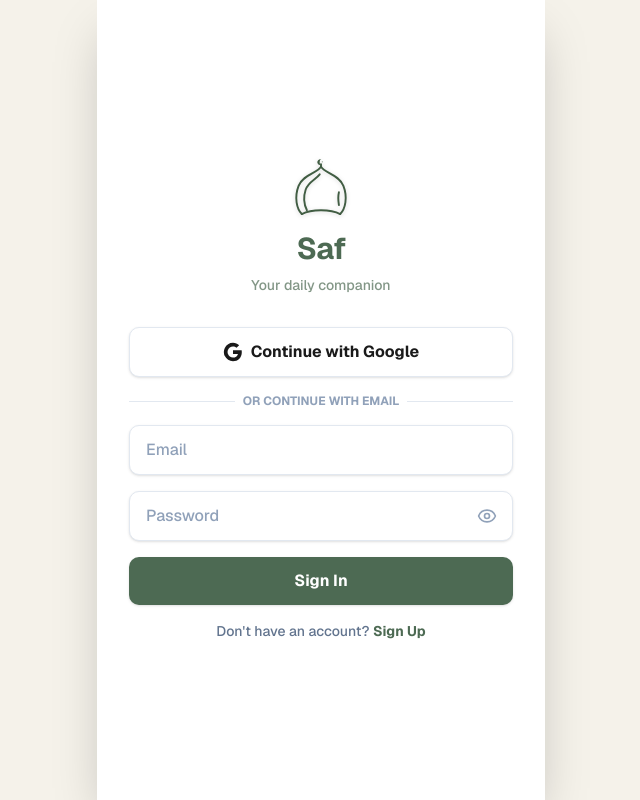
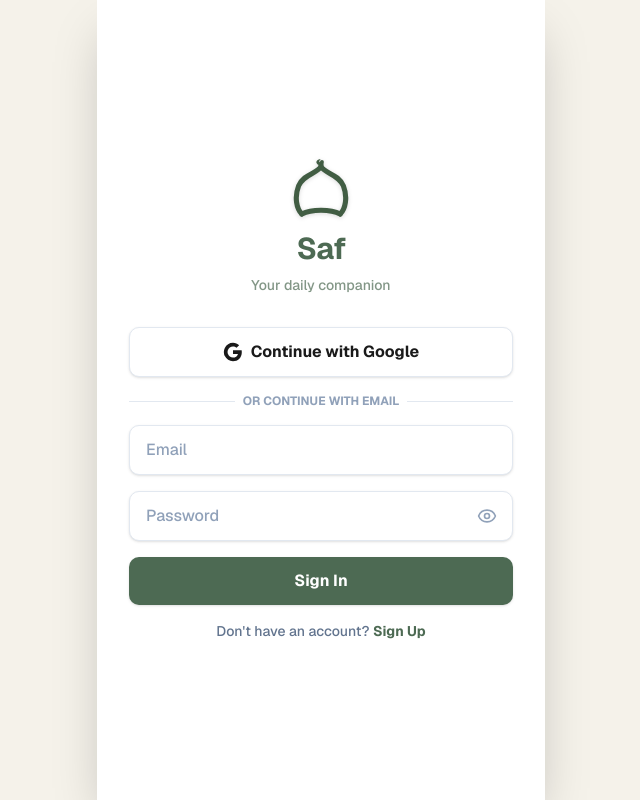
Before and after one commit to IrfanNG/Saf, a Next.js app: page /login in a window 1280 px wide. Shown: the whole page, without its empty margins (319-959 px from the left). Built offline with nearby package versions, Linux system fonts and the light colour scheme; no server answers.

Commit message:
style: thicken mosque icon outline for consistency

```diff
--- a/src/components/saf-logo.tsx
+++ b/src/components/saf-logo.tsx
@@ -18,28 +18,22 @@ export function SafLogo({ className, size = 48 }: SafLogoProps) {
             xmlns="http://www.w3.org/2000/svg"
             className={cn("flex-shrink-0", className)}
         >
-            {/* The "Perfect Match" Onion Dome from reference image */}
-            <g stroke="#415D43" strokeWidth="3" strokeLinecap="round" strokeLinejoin="round">
-                {/* 1. Main Outer Onion Shape (More bulgy at the bottom) */}
+            {/* The "Consistent Weight" Onion Dome - Matching Lucide strokeWidth 2 */}
+            <g stroke="#415D43" strokeWidth="8" strokeLinecap="round" strokeLinejoin="round">
+                {/* 1. Main Outer Onion Shape (Clean silhouette) */}
                 <path d="M 20 86 C 12 78, 8 60, 15 42 C 22 24, 45 22, 50 12 C 55 22, 78 24, 85 42 C 92 60, 88 78, 80 86" />
 
                 {/* 2. The Curved Base Line ("Smile" base) */}
                 <path d="M 20 86 C 35 78, 65 78, 80 86" />
 
-                {/* 3. Left Interior Detail Line (Hand-drawn shadow look) */}
-                <path d="M 28 80 C 24 72, 22 60, 26 48 C 30 36, 42 32, 48 24" />
-
-                {/* 4. Small Right Detail Notch */}
-                <path d="M 78 72 Q 76 60, 78 52" />
-
-                {/* 5. Finial Stalk (Neck) */}
+                {/* 3. Finial Stalk (Neck) */}
                 <path d="M 50 12 V 8" />
 
-                {/* 6. Crescent Moon (Facing left/up) */}
-                <path d="M 51 0 C 42 0, 42 10, 51 10 C 47 10, 47 0, 51 0 Z" fill="#415D43" strokeWidth="0" />
+                {/* 4. Crescent Moon (Facing left/up) */}
+                <path d="M 51 0 C 40 0, 40 10, 51 10 C 46 10, 46 0, 51 0 Z" fill="#415D43" strokeWidth="0" />
 
-                {/* 7. Star (Small, five-pointed) */}
-                <path d="M 52 4 L 53 4 L 52.4 4.8 L 52.6 5.5 L 52 5.1 L 51.4 5.5 L 51.6 4.8 L 51 4 L 52 4 Z" fill="#415D43" strokeWidth="0" />
+                {/* 5. Star (Small, clear dot-like star) */}
+                <circle cx="51.5" cy="4.5" r="3" fill="#415D43" strokeWidth="0" />
             </g>
         </svg>
     );
```
